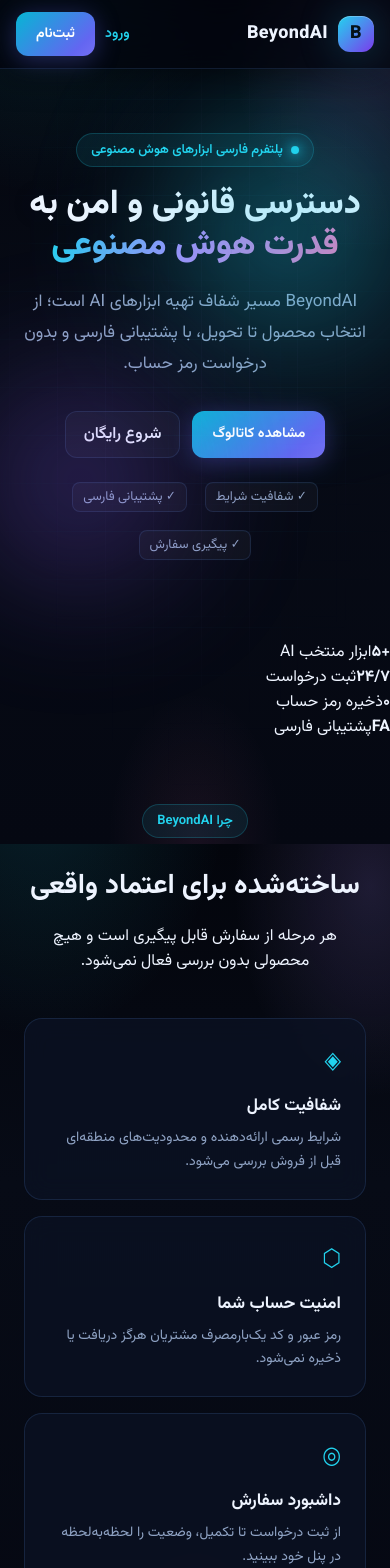
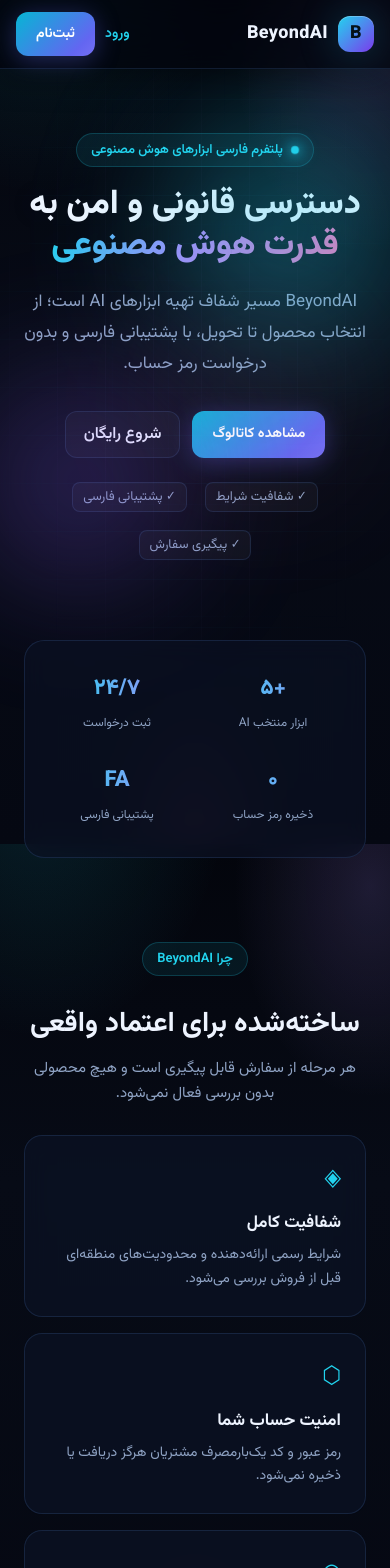
Before and after one commit to AIVORA10X/beyondai, a Next.js app: page / in a window 390 px wide. Shown: the top 1568 px of the page. Built offline with nearby package versions, Linux system fonts and the light colour scheme; no server answers; the database is empty.

Commit message:
Layout CSS for stats, FAQ, footer grid

```diff
--- /dev/null
+++ b/src/app/layout-extras.css
@@ -0,0 +1,150 @@
+.orb-three {
+  width: 200px; height: 200px;
+  background: radial-gradient(circle, #f472b6 0%, transparent 70%);
+  top: 40%; left: 40%; opacity: 0.25; filter: blur(80px);
+  position: absolute; border-radius: 50%; pointer-events: none;
+}
+
+.stats-bar {
+  max-width: 1120px;
+  margin: 0 auto 20px;
+  padding: 0 24px;
+}
+.stats-bar-inner {
+  display: grid;
+  grid-template-columns: repeat(4, 1fr);
+  gap: 12px;
+  padding: 22px 20px;
+  border-radius: 20px;
+  background: rgba(12, 18, 36, 0.65);
+  border: 1px solid rgba(100, 160, 255, 0.14);
+  backdrop-filter: blur(12px);
+}
+.stats-bar-inner > div {
+  text-align: center;
+  padding: 8px;
+}
+.stats-bar-inner strong {
+  display: block;
+  font-size: 22px;
+  font-weight: 800;
+  background: linear-gradient(90deg, #22d3ee, #a78bfa);
+  -webkit-background-clip: text;
+  background-clip: text;
+  color: transparent;
+  margin-bottom: 4px;
+}
+.stats-bar-inner span {
+  font-size: 12px;
+  color: #8fa3c4;
+}
+
+.section-sub {
+  color: #8fa3c4;
+  font-size: 15px;
+  max-width: 520px;
+  margin: 10px auto 0;
+  line-height: 1.7;
+}
+.section-head .section-sub {
+  margin-right: 0;
+  margin-left: 0;
+}
+
+.category {
+  font-size: 12px;
+  color: #8fa3c4;
+  letter-spacing: 0.02em;
+}
+
+.faq {
+  max-width: 800px;
+  margin: 0 auto;
+  padding: 48px 24px 64px;
+}
+.faq-grid {
+  display: flex;
+  flex-direction: column;
+  gap: 12px;
+}
+.faq-item {
+  background: rgba(12, 18, 36, 0.7);
+  border: 1px solid rgba(100, 160, 255, 0.14);
+  border-radius: 14px;
+  padding: 4px 18px;
+  backdrop-filter: blur(10px);
+}
+.faq-item summary {
+  cursor: pointer;
+  font-weight: 700;
+  padding: 14px 0;
+  list-style: none;
+  display: flex;
+  justify-content: space-between;
+  align-items: center;
+}
+.faq-item summary::-webkit-details-marker { display: none; }
+.faq-item summary::after {
+  content: '+';
+  color: #22d3ee;
+  font-size: 20px;
+  font-weight: 400;
+}
+.faq-item[open] summary::after { content: '−'; }
+.faq-item p {
+  margin: 0 0 16px;
+  color: #8fa3c4;
+  font-size: 14px;
+  line-height: 1.75;
+}
+
+.site-footer {
+  border-top: 1px solid rgba(100, 160, 255, 0.14);
+  padding: 40px 24px 24px;
+  background: rgba(0, 0, 0, 0.35);
+}
+.footer-grid {
+  max-width: 1120px;
+  margin: 0 auto 28px;
+  display: grid;
+  grid-template-columns: 2fr 1fr 1fr;
+  gap: 28px;
+}
+.footer-grid h4 {
+  margin: 0 0 12px;
+  font-size: 13px;
+  color: #8fa3c4;
+  font-weight: 600;
+}
+.footer-grid a {
+  display: block;
+  font-size: 14px;
+  color: #eef4ff;
+  margin-bottom: 8px;
+  opacity: 0.85;
+}
+.footer-grid a:hover { color: #22d3ee; opacity: 1; }
+.footer-desc {
+  color: #8fa3c4;
+  font-size: 13px;
+  margin: 12px 0 0;
+  max-width: 280px;
+  line-height: 1.6;
+}
+.footer-bottom {
+  max-width: 1120px;
+  margin: 0 auto;
+  padding-top: 20px;
+  border-top: 1px solid rgba(100, 160, 255, 0.1);
+  display: flex;
+  justify-content: space-between;
+  flex-wrap: wrap;
+  gap: 8px;
+  font-size: 12px;
+  color: #8fa3c4;
+}
+
+@media (max-width: 720px) {
+  .stats-bar-inner { grid-template-columns: 1fr 1fr; }
+  .footer-grid { grid-template-columns: 1fr; }
+}
--- a/src/app/layout.tsx
+++ b/src/app/layout.tsx
@@ -1,10 +1,11 @@
 import type { Metadata } from 'next';
 import './globals.css';
 import './admin-styles.css';
+import './layout-extras.css';
 
 export const metadata: Metadata = {
   title: 'BeyondAI | ابزارهای هوش مصنوعی',
-  description: 'مرجع فارسی معرفی و تهیه قانونی ابزارهای هوش مصنوعی',
+  description: 'پلتفرم فارسی تهیه امن و شفاف ابزارهای هوش مصنوعی — سفارش، پیگیری، پشتیبانی',
 };
 
 export default function RootLayout({ children }: { children: React.ReactNode }) {
```
